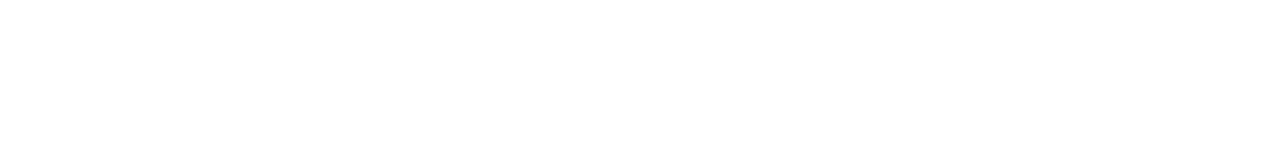
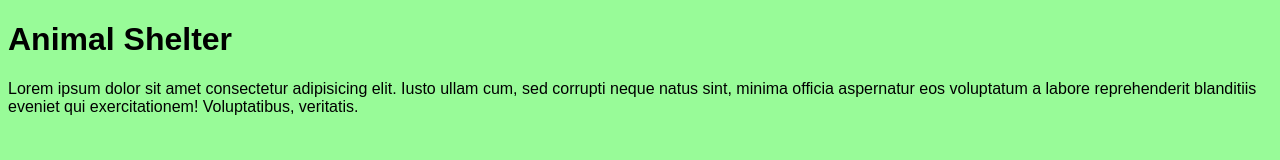
Before and after one commit to amirschwa-sch/shelter, a plain HTML site: page index.html in a window 1280 px wide. Drawn offline with Linux system fonts and the light colour scheme.

Commit message:
Adding basic styling

```diff
--- a/index.html
+++ b/index.html
@@ -7,6 +7,7 @@
     <link rel="stylesheet" href="style.css">
 </head>
 <body>
-
+    <h1>Animal Shelter</h1>
+    <p>Lorem ipsum dolor sit amet consectetur adipisicing elit. Iusto ullam cum, sed corrupti neque natus sint, minima officia aspernatur eos voluptatum a labore reprehenderit blanditiis eveniet qui exercitationem! Voluptatibus, veritatis.</p>
 </body>
 </html>
--- a/style.css
+++ b/style.css
@@ -0,0 +1,4 @@
+body {
+ background-color: palegreen;
+ font-family: sans-serif;
+}
```
